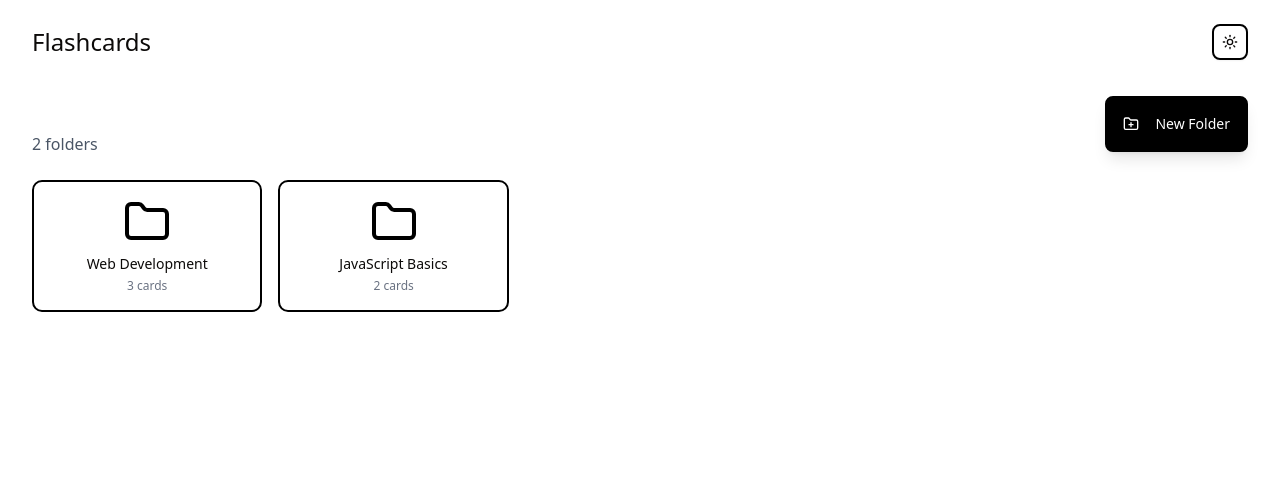
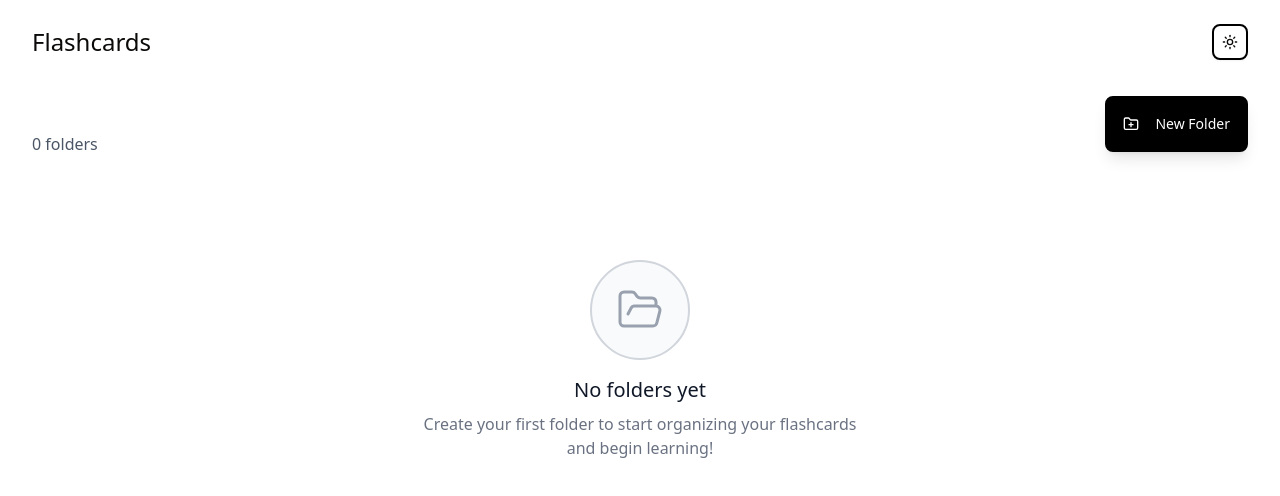
Before and after one commit to leejss/flashcard-web, a Next.js app: page / in a window 1280 px wide. Shown: the top 496 px of the page. Built offline with nearby package versions, Linux system fonts and the light colour scheme.

Commit message:
refactor: 상태 관리 로직을 컴포넌트에서 context로 이동하여 중앙 집중화

```diff
--- a/src/components/app-content.tsx
+++ b/src/components/app-content.tsx
@@ -1,92 +1,28 @@
 "use client";
 
-import { useState } from "react";
+import { useFlashcard } from "@/contexts/flashcard-context";
+import { Toaster } from "sonner";
+import { ActionButtons } from "./layout/action-buttons";
 import { Header } from "./layout/header";
-import { ActionButtons } from "./layout/action-buttons";
+import { CardsView } from "./views/cards-view";
 import { FoldersView } from "./views/folders-view";
-import { CardsView } from "./views/cards-view";
-import { Toaster, toast } from "sonner";
-import { useDialog } from "@/contexts/dialog-context";
-import { useFlashcard } from "@/contexts/flashcard-context";
-
-type ViewMode = "list" | "focus";
 
 export function AppContent() {
-  const dialog = useDialog();
-  const {
-    appView,
-    getCurrentFolder,
-    setAppView,
-    setCurrentFolderId,
-    createFolder,
-    createCard,
-  } = useFlashcard();
-
-  const [viewMode, setViewMode] = useState<ViewMode>("list");
-  const [newFolderName, setNewFolderName] = useState("");
-  const [newFront, setNewFront] = useState("");
-  const [newBack, setNewBack] = useState("");
-
-  const currentFolder = getCurrentFolder();
-  const currentCards = currentFolder?.cards || [];
-
-  const handleCreateFolder = () => {
-    if (newFolderName.trim()) {
-      createFolder(newFolderName);
-      setNewFolderName("");
-      dialog.setIsAddFolderDialogOpen(false);
-      toast.success(`Folder "${newFolderName}" created`);
-    }
-  };
-
-  const handleAddCard = () => {
-    if (newFront.trim() && newBack.trim() && currentFolder) {
-      createCard(currentFolder.id, newFront, newBack);
-      setNewFront("");
-      setNewBack("");
-      dialog.setIsAddCardDialogOpen(false);
-      toast.success("Card added");
-    }
-  };
-
-  const goBackToFolders = () => {
-    setAppView("folders");
-    setCurrentFolderId(null);
-    setViewMode("list");
-  };
+  const { appView, viewMode } = useFlashcard();
 
   return (
     <div className="min-h-screen bg-white dark:bg-gray-950 flex flex-col transition-colors">
       <Toaster position="top-center" />
+      <Header />
 
-      <Header
-        appView={appView}
-        currentFolderName={currentFolder?.name}
-        viewMode={viewMode}
-        onViewModeChange={setViewMode}
-        hasCards={currentCards.length > 0}
-        onGoBackToFolders={goBackToFolders}
-      />
-
-      <ActionButtons
-        appView={appView}
-        isAddFolderDialogOpen={dialog.isAddFolderDialogOpen}
-        setIsAddFolderDialogOpen={dialog.setIsAddFolderDialogOpen}
-        isAddCardDialogOpen={dialog.isAddCardDialogOpen}
-        setIsAddCardDialogOpen={dialog.setIsAddCardDialogOpen}
-        onGoBackToFolders={goBackToFolders}
-        newFolderName={newFolderName}
-        setNewFolderName={setNewFolderName}
-        onCreateFolder={handleCreateFolder}
-        newFront={newFront}
-        newBack={newBack}
-        setNewFront={setNewFront}
-        setNewBack={setNewBack}
-        onAddCard={handleAddCard}
-      />
+      <ActionButtons />
 
       <main className="flex-1 px-4 sm:px-8 py-6 sm:py-12 pb-24 sm:pb-12">
-        {appView === "folders" ? <FoldersView /> : <CardsView viewMode={viewMode} />}
+        {appView === "folders" ? (
+          <FoldersView />
+        ) : (
+          <CardsView viewMode={viewMode} />
+        )}
       </main>
     </div>
   );
--- a/src/components/layout/Header.tsx
+++ b/src/components/layout/Header.tsx
@@ -4,26 +4,28 @@ import { useEffect, useState } from "react";
 import { Button } from "@/components/ui/button";
 import { ChevronRight, Focus, List, Moon, Sun } from "lucide-react";
 import { useTheme } from "next-themes";
+import { useFlashcard } from "@/contexts/flashcard-context";
 
-interface HeaderProps {
-  appView: "folders" | "cards";
-  currentFolderName?: string;
-  viewMode: "list" | "focus";
-  onViewModeChange: (mode: "list" | "focus") => void;
-  hasCards: boolean;
-  onGoBackToFolders?: () => void;
-}
-
-export function Header({
-  appView,
-  currentFolderName,
-  viewMode,
-  onViewModeChange,
-  hasCards,
-  onGoBackToFolders,
-}: HeaderProps) {
+export function Header() {
+  const {
+    appView,
+    viewMode,
+    setViewMode,
+    setAppView,
+    setCurrentFolderId,
+    getCurrentFolder,
+  } = useFlashcard();
   const [mounted, setMounted] = useState(false);
   const { theme, setTheme } = useTheme();
+
+  const currentFolder = getCurrentFolder();
+  const hasCards = (currentFolder?.cards.length || 0) > 0;
+
+  const goBackToFolders = () => {
+    setAppView("folders");
+    setCurrentFolderId(null);
+    setViewMode("list");
+  };
 
   // useEffect only runs on the client, so now we can safely show the UI
   useEffect(() => {
@@ -39,24 +41,20 @@ export function Header({
       <div className="max-w-7xl mx-auto flex justify-between items-center gap-2">
         <div className="flex items-center gap-1 sm:gap-2 min-w-0 flex-1">
           <button
-            onClick={
-              appView === "cards" && onGoBackToFolders
-                ? onGoBackToFolders
-                : undefined
-            }
+            onClick={appView === "cards" ? goBackToFolders : undefined}
             className={`text-lg sm:text-2xl truncate dark:text-white ${
-              appView === "cards" && onGoBackToFolders
+              appView === "cards"
                 ? "hover:text-gray-600 dark:hover:text-gray-400 cursor-pointer transition-colors"
                 : ""
             }`}
           >
             Flashcards
           </button>
-          {appView === "cards" && currentFolderName && (
+          {appView === "cards" && currentFolder?.name && (
             <>
               <ChevronRight className="w-3 h-3 sm:w-4 sm:h-4 text-gray-400 dark:text-gray-600 flex-shrink-0" />
               <span className="text-sm sm:text-base text-gray-600 dark:text-gray-400 truncate">
-                {currentFolderName}
+                {currentFolder.name}
               </span>
             </>
           )}
@@ -84,7 +82,7 @@ export function Header({
             <Button
               variant="outline"
               onClick={() =>
-                onViewModeChange(viewMode === "list" ? "focus" : "list")
+                setViewMode(viewMode === "list" ? "focus" : "list")
               }
               size="sm"
               className="border-2 border-black dark:border-gray-600 hover:bg-black hover:text-white dark:hover:bg-white dark:hover:text-black transition-colors h-9 sm:h-10"
--- a/src/components/layout/action-buttons.tsx
+++ b/src/components/layout/action-buttons.tsx
@@ -1,42 +1,36 @@
 "use client";
 
+import { useState } from "react";
 import { AddFolderButton } from "./add-folder-button";
 import { AddCardButton } from "./add-card-button";
+import { useFlashcard } from "@/contexts/flashcard-context";
 
-interface ActionButtonsProps {
-  appView: "folders" | "cards";
-  isAddFolderDialogOpen: boolean;
-  setIsAddFolderDialogOpen: (open: boolean) => void;
-  isAddCardDialogOpen: boolean;
-  setIsAddCardDialogOpen: (open: boolean) => void;
-  onGoBackToFolders: () => void;
-  // Folder form props
-  newFolderName: string;
-  setNewFolderName: (name: string) => void;
-  onCreateFolder: () => void;
-  // Card form props
-  newFront: string;
-  newBack: string;
-  setNewFront: (front: string) => void;
-  setNewBack: (back: string) => void;
-  onAddCard: () => void;
-}
+export function ActionButtons() {
+  const { appView, currentFolderId, createFolder, createCard } = useFlashcard();
 
-export function ActionButtons({
-  appView,
-  isAddFolderDialogOpen,
-  setIsAddFolderDialogOpen,
-  isAddCardDialogOpen,
-  setIsAddCardDialogOpen,
-  newFolderName,
-  setNewFolderName,
-  onCreateFolder,
-  newFront,
-  newBack,
-  setNewFront,
-  setNewBack,
-  onAddCard,
-}: ActionButtonsProps) {
+  const [isAddFolderDialogOpen, setIsAddFolderDialogOpen] = useState(false);
+  const [isAddCardDialogOpen, setIsAddCardDialogOpen] = useState(false);
+  const [newFolderName, setNewFolderName] = useState("");
+  const [newFront, setNewFront] = useState("");
+  const [newBack, setNewBack] = useState("");
+
+  const handleCreateFolder = () => {
+    if (newFolderName.trim()) {
+      createFolder(newFolderName);
+      setNewFolderName("");
+      setIsAddFolderDialogOpen(false);
+    }
+  };
+
+  const handleAddCard = () => {
+    if (currentFolderId && newFront.trim() && newBack.trim()) {
+      createCard(currentFolderId, newFront, newBack);
+      setNewFront("");
+      setNewBack("");
+      setIsAddCardDialogOpen(false);
+    }
+  };
+
   if (appView === "folders") {
     return (
       <AddFolderButton
@@ -44,7 +38,7 @@ export function ActionButtons({
         onOpenChange={setIsAddFolderDialogOpen}
         folderName={newFolderName}
         onFolderNameChange={setNewFolderName}
-        onSubmit={onCreateFolder}
+        onSubmit={handleCreateFolder}
       />
     );
   }
@@ -57,7 +51,7 @@ export function ActionButtons({
       back={newBack}
       onFrontChange={setNewFront}
       onBackChange={setNewBack}
-      onSubmit={onAddCard}
+      onSubmit={handleAddCard}
     />
   );
 }
--- a/src/contexts/flashcard-context.tsx
+++ b/src/contexts/flashcard-context.tsx
@@ -12,17 +12,20 @@ import {
 import type { Folder, Card } from "@/components/views/folders-view";
 
 type AppView = "folders" | "cards";
+type ViewMode = "list" | "focus";
 
 interface FlashcardState {
   folders: Folder[];
   currentFolderId: string | null;
   appView: AppView;
+  viewMode: ViewMode;
 }
 
 type FlashcardAction =
   | { type: "SET_FOLDERS"; payload: Folder[] }
   | { type: "SET_CURRENT_FOLDER"; payload: string | null }
   | { type: "SET_APP_VIEW"; payload: AppView }
+  | { type: "SET_VIEW_MODE"; payload: ViewMode }
   | { type: "CREATE_FOLDER"; payload: Folder }
   | { type: "UPDATE_FOLDER"; payload: { id: string; name: string } }
   | { type: "DELETE_FOLDER"; payload: { id: string } }
@@ -43,57 +46,7 @@ type FlashcardAction =
     };
 
 const STORAGE_KEY = "flashcard-data";
-
-const createDefaultFolders = (): Folder[] => [
-  {
-    id: "1",
-    name: "Web Development",
-    cards: [
-      {
-        id: "1-1",
-        front: "What is React?",
-        back: "A JavaScript library for building user interfaces",
-        correct: 0,
-        incorrect: 0,
-      },
-      {
-        id: "1-2",
-        front: "What is TypeScript?",
-        back: "A typed superset of JavaScript that compiles to plain JavaScript",
-        correct: 0,
-        incorrect: 0,
-      },
-      {
-        id: "1-3",
-        front: "What is Tailwind CSS?",
-        back: "A utility-first CSS framework for rapidly building custom designs",
-        correct: 0,
-        incorrect: 0,
-      },
-    ],
-  },
-  {
-    id: "2",
-    name: "JavaScript Basics",
-    cards: [
-      {
-        id: "2-1",
-        front: "What is a closure?",
-        back: "A function that has access to variables in its outer scope",
-        correct: 0,
-        incorrect: 0,
-      },
-      {
-        id: "2-2",
-        front: "What is hoisting?",
-        back: "JavaScript's default behavior of moving declarations to the top",
-        correct: 0,
-        incorrect: 0,
-      },
-    ],
-  },
-];
-
+const createDefaultFolders = (): Folder[] => [];
 const updateFolderCards = (
   folders: Folder[],
   folderId: string,
@@ -116,6 +69,8 @@ const flashcardReducer = (
       return { ...state, currentFolderId: action.payload };
     case "SET_APP_VIEW":
       return { ...state, appView: action.payload };
+    case "SET_VIEW_MODE":
+      return { ...state, viewMode: action.payload };
     case "CREATE_FOLDER":
       return { ...state, folders: [...state.folders, action.payload] };
     case "UPDATE_FOLDER":
@@ -229,9 +184,11 @@ interface FlashcardContextType {
   folders: Folder[];
   currentFolderId: string | null;
   appView: AppView;
+  viewMode: ViewMode;
   setFolders: (folders: Folder[]) => void;
   setCurrentFolderId: (id: string | null) => void;
   setAppView: (view: AppView) => void;
+  setViewMode: (mode: ViewMode) => void;
   createFolder: (name: string) => void;
   updateFolder: (id: string, name: string) => void;
   deleteFolder: (id: string) => void;
@@ -262,11 +219,12 @@ export function FlashcardProvider({ children }: { children: ReactNode }) {
       folders: [],
       currentFolderId: null,
       appView: "folders",
+      viewMode: "list",
     },
     initializeState,
   );
 
-  const { folders, currentFolderId, appView } = state;
+  const { folders, currentFolderId, appView, viewMode } = state;
 
   // Save data to localStorage whenever folders change
   useEffect(() => {
@@ -292,6 +250,13 @@ export function FlashcardProvider({ children }: { children: ReactNode }) {
   const setAppView = useCallback(
     (view: AppView) => {
       dispatch({ type: "SET_APP_VIEW", payload: view });
+    },
+    [dispatch],
+  );
+
+  const setViewMode = useCallback(
+    (mode: ViewMode) => {
+      dispatch({ type: "SET_VIEW_MODE", payload: mode });
     },
     [dispatch],
   );
@@ -377,9 +342,11 @@ export function FlashcardProvider({ children }: { children: ReactNode }) {
       folders,
       currentFolderId,
       appView,
+      viewMode,
       setFolders,
       setCurrentFolderId,
       setAppView,
+      setViewMode,
       createFolder,
       updateFolder,
       deleteFolder,
@@ -393,9 +360,11 @@ export function FlashcardProvider({ children }: { children: ReactNode }) {
       folders,
       currentFolderId,
       appView,
+      viewMode,
       setFolders,
       setCurrentFolderId,
       setAppView,
+      setViewMode,
       createFolder,
       updateFolder,
       deleteFolder,
```
